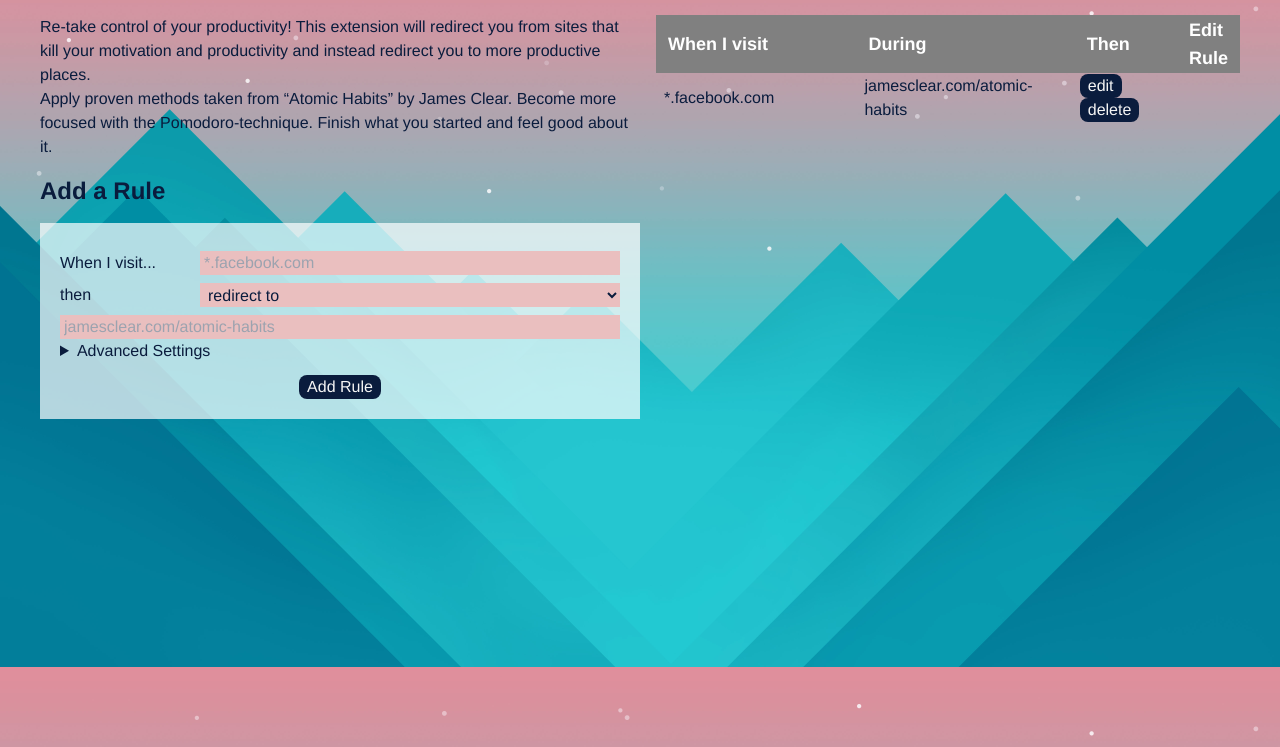
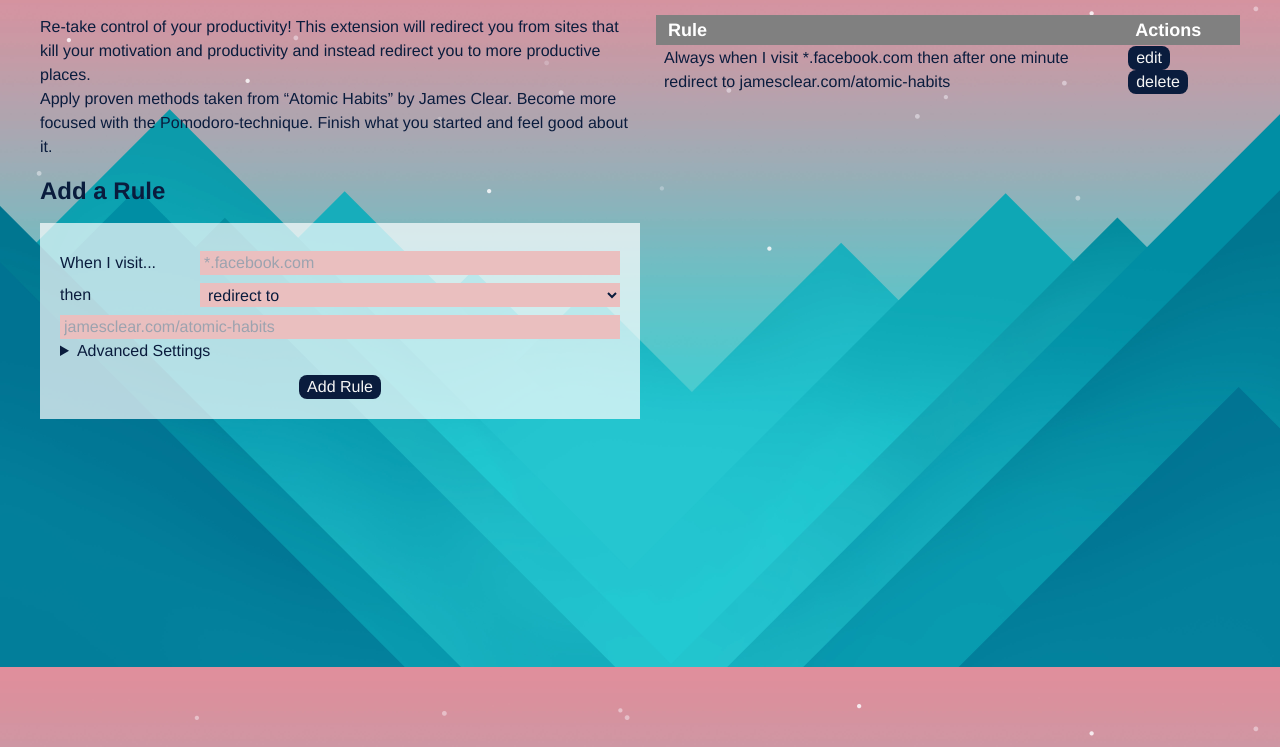
Before and after one commit to Elias-Ladenburger/Productivity-Extension, a browser extension: page ui/options.html in a window 1280 px wide. Shown: the part 53-800 px from the top of the page. Drawn offline with Linux system fonts and the light colour scheme.

Commit message:
Show rule as text in table

```diff
--- a/common/action.js
+++ b/common/action.js
@@ -1,4 +1,4 @@
-class ProdEntry {
+class ProdRule {
   constructor(
     badWebsite,
     action = Action((type = ActionType.FRAME), (targetValue = "red")),
@@ -19,8 +19,8 @@
     });
   }
 
-  stringify() {
-    return `${this.condition} when I visit ${this.source} then ${this.frequency} ${this.action.stringify()}`;
+  toString() {
+    return `${this.condition} when I visit ${this.source} then ${this.frequency.name} ${this.action.toString()}`;
   }
 }
 
@@ -54,7 +54,7 @@
     }
   }
 
-  stringify() {
+  toString() {
     return `${this.type} ${this.targetValue}`;
   }
 }
--- a/ui/options.html
+++ b/ui/options.html
@@ -77,10 +77,8 @@
         <h2 class="text-2xl font-bold pb-4">My Productivity Rules</h2>
         <table id="settingsTable" class="text-base space-y-3 pb-3">
           <tr class="text-lg text-left bg-grey text-primary mx-3">
-            <th class="px-3 w-2/5">When I visit</th>
-            <th class="px-3 w-2/5">During</th>
-            <th class="px-3 w-2/5">Then</th>
-            <th class="px-3 w-1/5">Edit Rule</th>
+            <th class="px-3 w-4/5">Rule</th>
+            <th class="px-3 w-1/5">Actions</th>
           </tr>
         </table>
       </div>
--- a/ui/tableHandling.js
+++ b/ui/tableHandling.js
@@ -17,10 +17,11 @@
   getAllBlacklisted().then((allBlacklisted) => {
     console.log(allBlacklisted);
     if (!allBlacklisted || (allBlacklisted && !allBlacklisted.length)) {
-      addToTable("*.facebook.com", "jamesclear.com/atomic-habits");
+      let demoRule = new ProdRule("*.facebook.com", new Action(ActionType.REDIRECT, "jamesclear.com/atomic-habits"));
+      addToTable(demoRule);
     } else {
       allBlacklisted.forEach((blacklisted) => {
-        addToTable(blacklisted["bad"], blacklisted["good"]);
+        addToTable(blacklisted["bad"], blacklisted["entry"]);
       });
     }
   });
@@ -33,13 +34,11 @@
   let selectedCondition = document.getElementById("actioncondition");
   let selectedFrequency = document.getElementById("actionfrequency");
 
-  console.log("adding action!");
-
   let actionFrequency = ActionFrequency[selectedFrequency.value];
   let actionCondition = ActionCondition[selectedCondition.value];
   let actionType = ActionType[selectedType.value];
 
-  let newEntry = new ProdEntry(
+  let newEntry = new ProdRule(
     actionSource.value,
     new Action(actionType, targetVal.value),
     actionCondition,
@@ -67,34 +66,31 @@
   }
 }
 
-function addToTable(badSite, goodAction) {
+function addToTable(prodRule) {
   let settingsTable = document.getElementById("settingsTable");
   let newRow = settingsTable.insertRow(-1);
-  let blacklistedCell = newRow.insertCell(0);
-  let redirectCell = newRow.insertCell(1);
-  let actionsCell = newRow.insertCell(2);
+  let ruleCell = newRow.insertCell(0);
+  let actionsCell = newRow.insertCell(1);
 
-  newRow.id = badSite;
-  blacklistedCell.innerHTML = badSite;
-  blacklistedCell.setAttribute("class", "px-2");
-  redirectCell.innerHTML = goodAction;
-  redirectCell.setAttribute("class", "px-2");
-  actionsCell.innerHTML = `<button id="edit_${badSite}" class="rounded-lg border-white bg-navy text-white hover:bg-blueRoyal px-2 mx-1 text-center">edit</button>
-  <button id="delete_${badSite}" class="rounded-lg border-white bg-navy text-white hover:bg-blueRoyal px-2 mx-1 text-center">delete</button>`;
-  let addButton = document.getElementById(`delete_${badSite}`);
+  let prodID = prodRule.source
+  newRow.id = prodID;
+  ruleCell.innerHTML = prodRule.toString();
+  ruleCell.setAttribute("class", "px-2");
+  actionsCell.innerHTML = `<button id="edit_${prodID}" class="rounded-lg border-white bg-navy text-white hover:bg-blueRoyal px-2 mx-1 text-center">edit</button>
+  <button id="delete_${prodID}" class="rounded-lg border-white bg-navy text-white hover:bg-blueRoyal px-2 mx-1 text-center">delete</button>`;
+  let addButton = document.getElementById(`delete_${prodID}`);
   addButton.addEventListener(
     "click",
     function (e) {
-      removeFromTable(badSite);
+      removeFromTable(prodID);
     },
     false
   );
 }
 
-function removeFromTable(badSite) {
-  deleteBlacklist(badSite);
-  let toDelete = document.getElementById(badSite);
+function removeFromTable(prodID) {
+  deleteBlacklist(prodID);
+  let toDelete = document.getElementById(prodID);
   toDelete.remove();
-  console.log(`Removing rule for ${badSite}!`);
-  //prepareTable();
+  console.log(`Removing rule for ${prodID}!`);
 }
```
